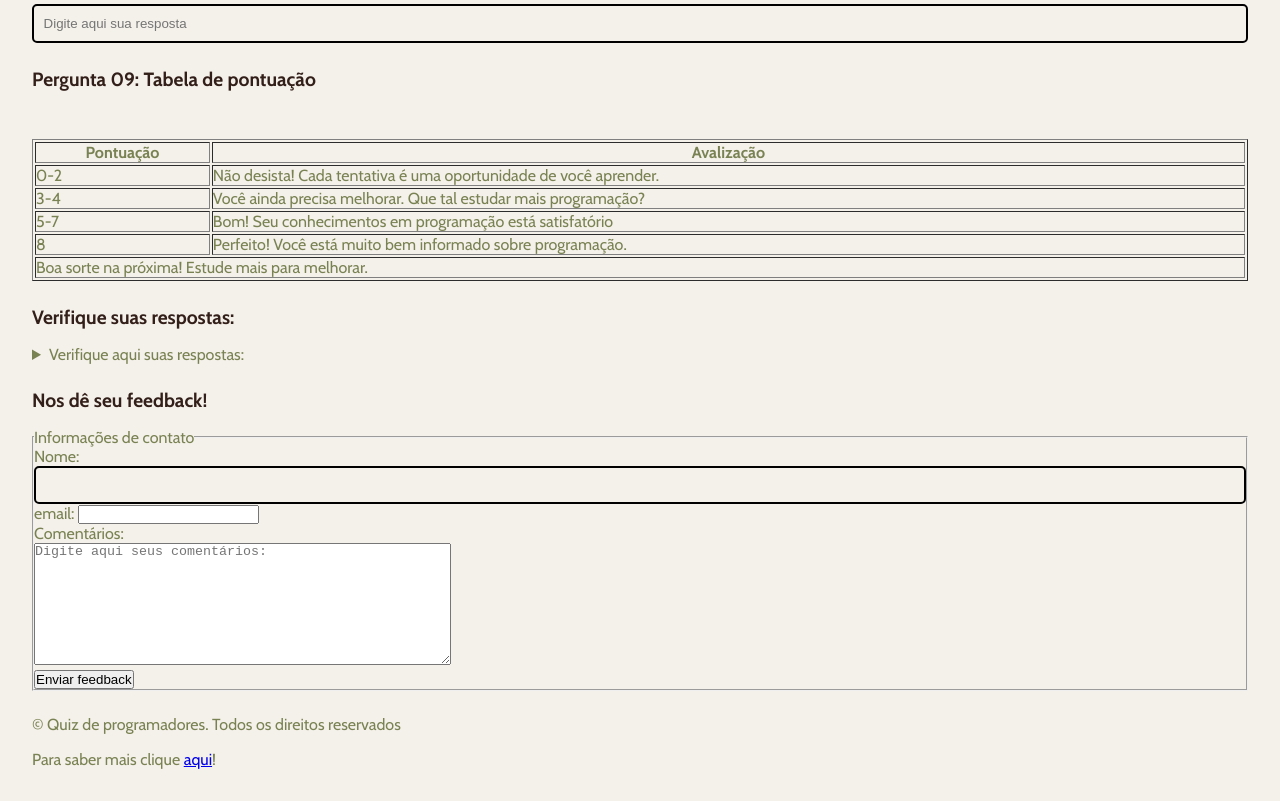
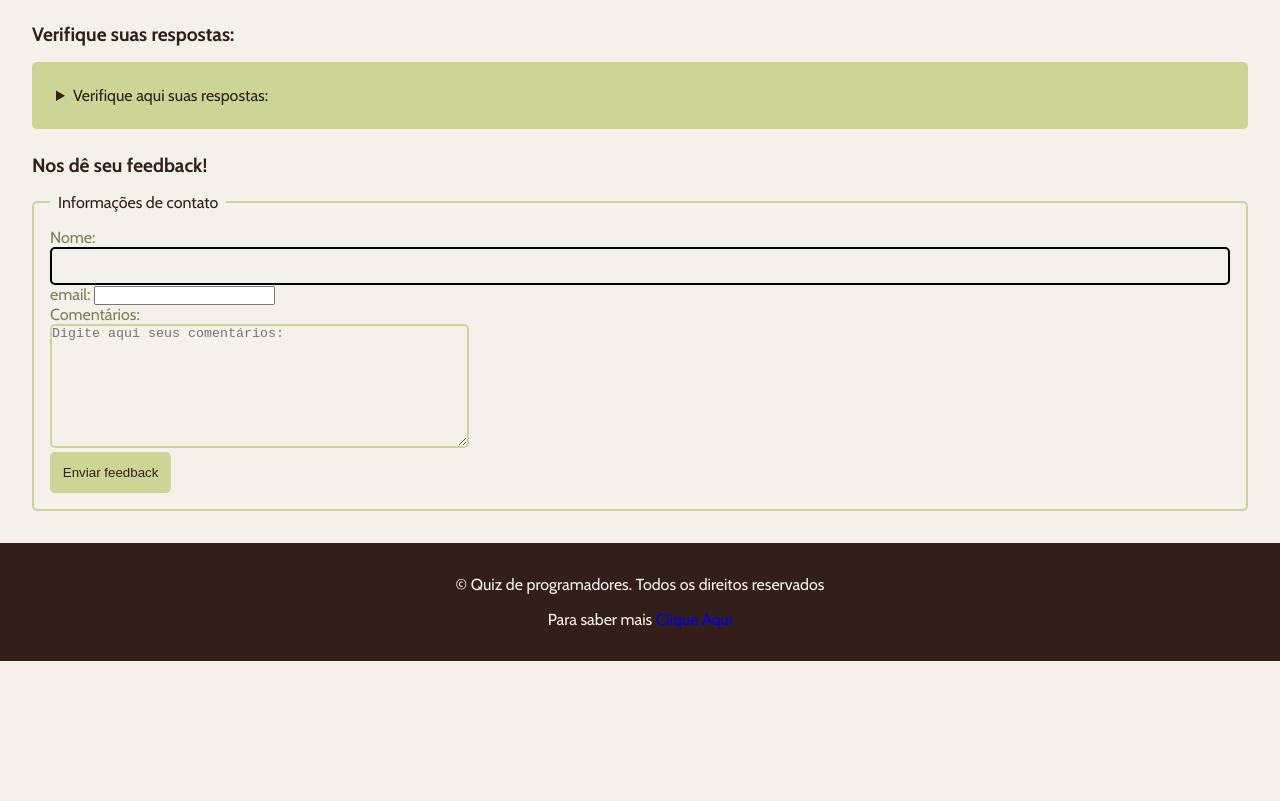
Before and after one commit to CarlosGDias0/my-site, a plain HTML site: page index.html in a window 1280 px wide. Shown: the part 1612-2413 px from the top of the page. After the commit the page ends 2273 px from the top, so only its background shows below. Drawn offline with nearby package versions, Linux system fonts and the light colour scheme.

Commit message:
Continuação das alterações via CSS

```diff
--- a/index.html
+++ b/index.html
@@ -176,14 +176,14 @@
             </fieldset>
 
          </section>
-         <!--Rodapé da pagina-->
-         <section>
-            <p>&copy Quiz de programadores. Todos os direitos reservados</p>
-            <p>Para saber mais clique <a href="https://developer.mozilla.org/pt-BR/docs/Web/HTML" target="_blank">aqui</a>!</p>
-         </section>
 
     </main>
     <footer>
+        <!--Rodapé da pagina-->
+         <section>
+            <p class="paragrafo-footer">&copy Quiz de programadores. Todos os direitos reservados</p>
+            <p class="paragrafo-footer">Para saber mais <a href="https://developer.mozilla.org/pt-BR/docs/Web/HTML" target="_blank">Clique Aqui</a></p>
+         </section>
 
     </footer>
 </body>
--- a/style.css
+++ b/style.css
@@ -47,3 +47,91 @@
     background-color: transparent;
 
 }
+input::placeholder{
+    color: #CBBBA7;
+}
+select {
+    cursor: pointer;
+    background-color: #ccd595;
+    color: #331f19;
+    border-radius: 5px;
+    border: none;
+    outline: none;
+
+}
+img{
+    width: 10rem;
+    border-radius: 5px;
+
+}
+table{
+    width: 100%;
+    border-collapse: collapse;
+
+}
+th {
+    background-color: #ccd595;
+    color: #331f19;
+    padding: 1rem;
+}
+td{
+    color:#331f19;
+    padding: 1rem;
+    text-align: center;
+}
+tfoot td{
+    background-color: #331f19;
+    color:#f4f0EA;
+}
+details{
+    background-color: #ccd595;
+    border-radius: 5px;
+    padding: 1rem;
+}
+summary{
+    color:#331f19;
+    margin: 0.5rem;
+    cursor: pointer;
+}
+ol{
+    margin-left: 1.5rem;
+}
+ol li{
+    padding: 0.5rem;
+}
+fieldset{
+    border: 2px solid #ccd595;
+    border-radius: 5px;
+    padding: 1rem;
+}
+legend{
+    color: #331f19;
+    padding: 0 0.5rem;
+}
+textarea{
+    outline: none;
+    border-radius: 5px;
+    border: 2px solid #ccd595;
+    background-color: transparent;
+}
+button{
+    background-color: #ccd595;
+    border: none;
+    padding: 0.8rem;
+    color: #331f19;
+    border-radius: 5px;
+    cursor: pointer;
+
+}
+footer{
+    background-color: #331f19;
+    padding: 2rem;
+    text-align: center;
+}
+.paragrafo-footer{
+    color:#f4f0EA;
+}
+ a {
+
+    text-decoration: none; /* Opcional: remove o sublinhado */
+}
```
